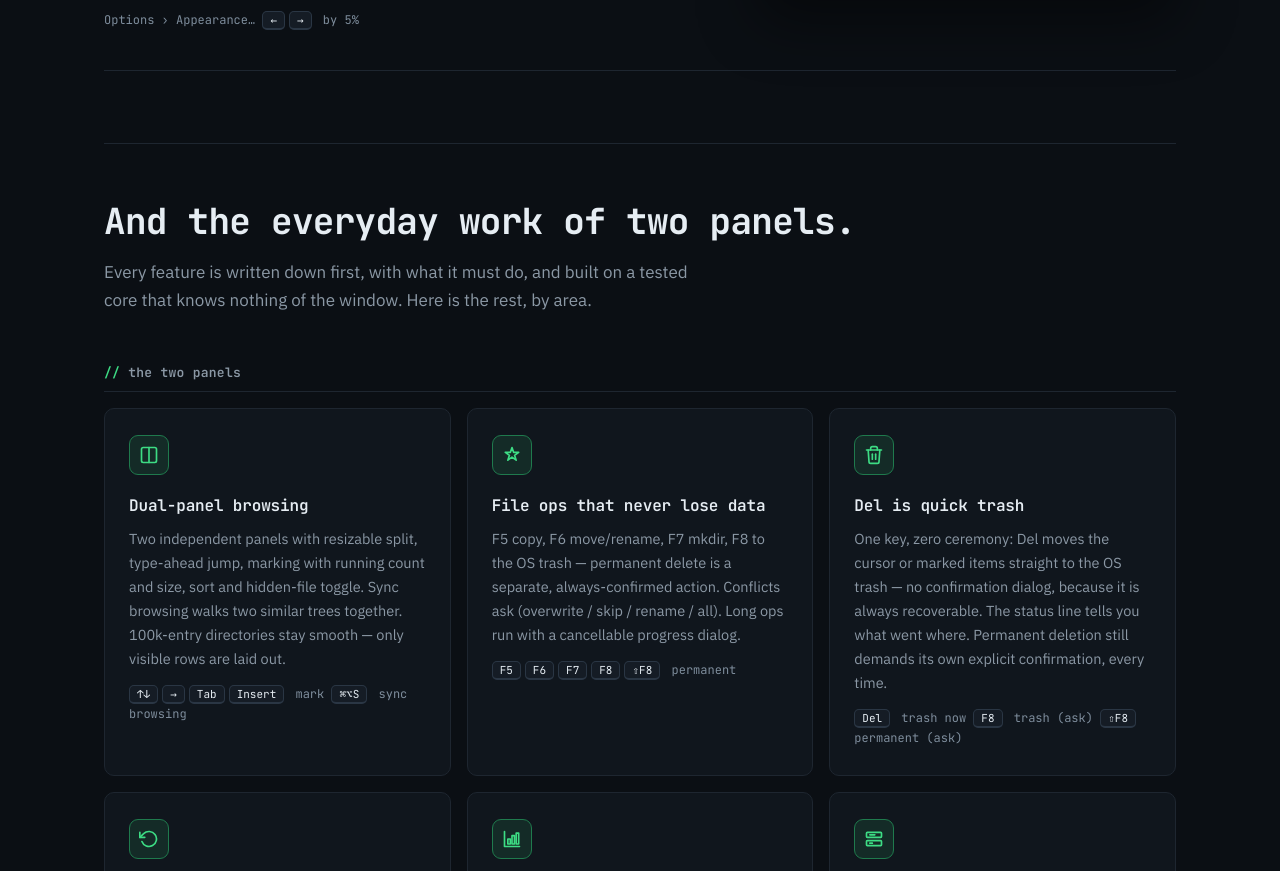
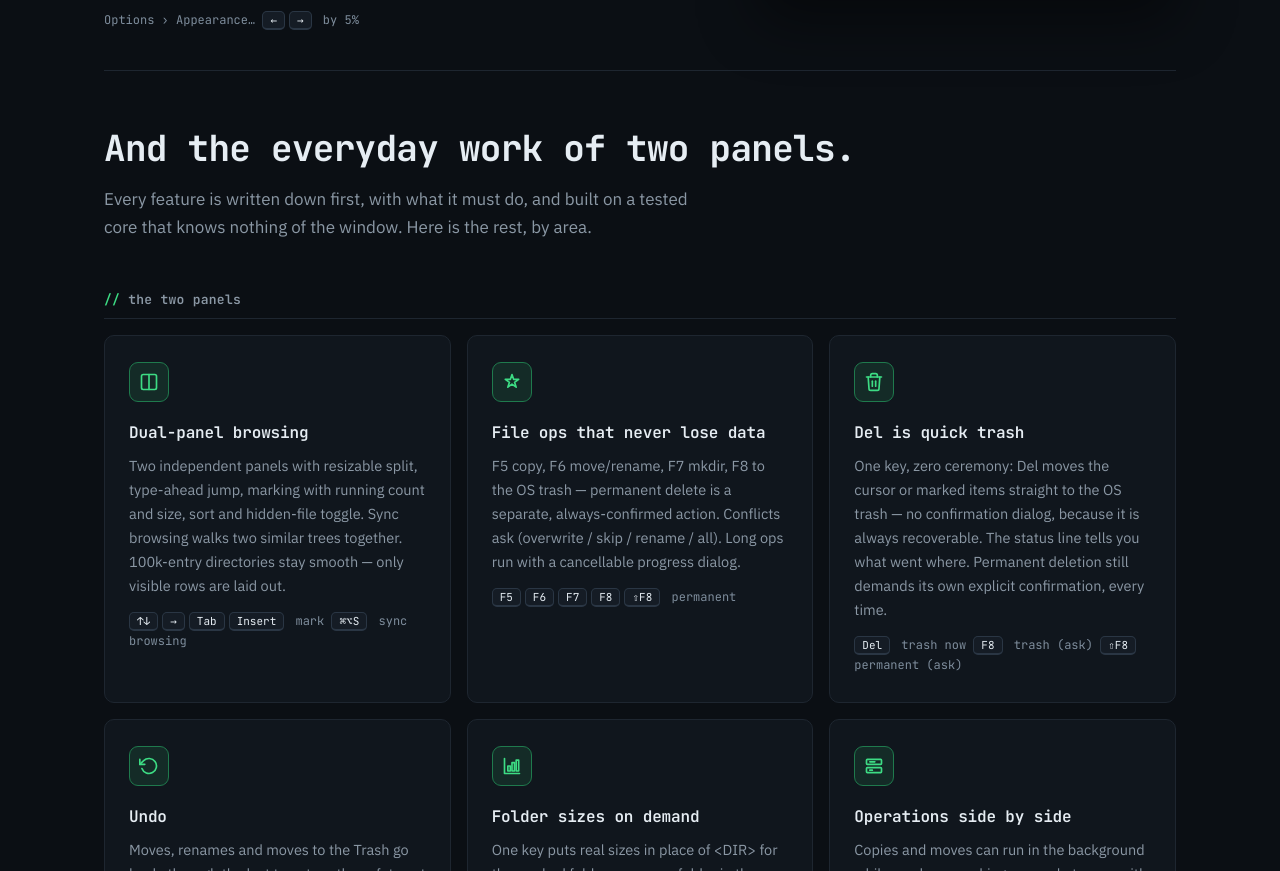
Before and after one commit to ancane/yafim, a plain HTML site: page index.html in a window 1280 px wide. Shown: the part 5112-5983 px from the top of the page. Drawn offline with Linux system fonts and the light colour scheme.

Commit message:
The site: one divider between the feature cards and the rest
Co-Authored-By: Claude Opus 5.5 <noreply@anthropic.com>

```diff
--- a/index.html
+++ b/index.html
@@ -329,6 +329,8 @@
   /* ── Features ────────────────────────────────────────── */
   .features { border-top: 1px solid var(--border); }
   .features .more { margin-top: 72px; padding-top: 56px; border-top: 1px solid var(--border); }
+  /* After a feature card, its own bottom line is the divider: no second one. */
+  .features .show-row + .more { margin-top: 0; border-top: none; }
   .fgrid {
     display: grid; grid-template-columns: 1fr; gap: 16px;
   }
```
